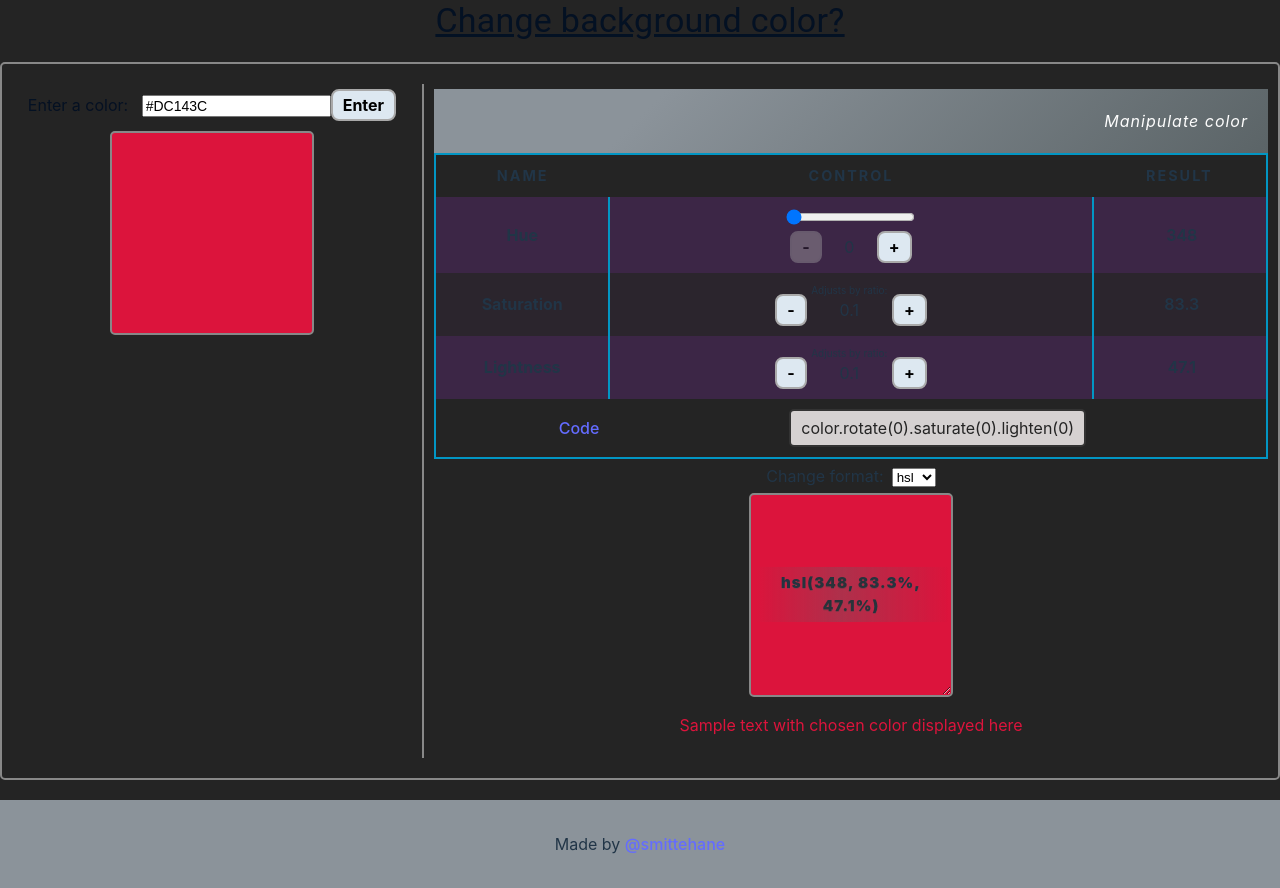
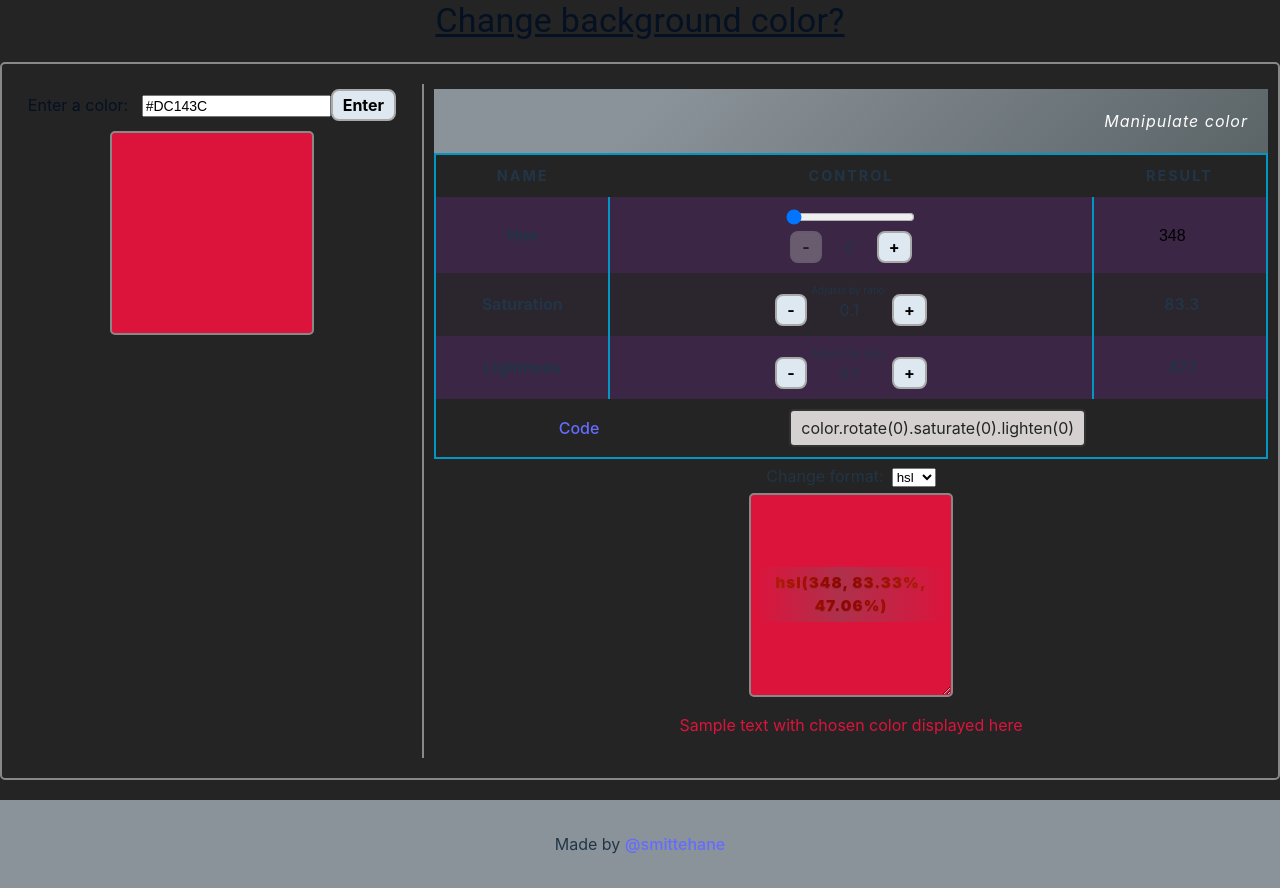
Before and after one commit to hane-smitter/palette-play, a React (Vite) app: page / in a window 1280 px wide. Built offline with nearby package versions, Linux system fonts and the light colour scheme.

Commit message:
Editable hue result, fix margin calculation on code result

```diff
--- a/src/App.css
+++ b/src/App.css
@@ -66,7 +66,7 @@ body {
     #5b64675b 45%,
     transparent 99%
   );
-  isolation: isolate;
+  /* isolation: isolate; */
 }
 .color-result .color-result-text-bg p {
   font-weight: 900;
@@ -86,6 +86,31 @@ body {
 
 input[type="color"] {
   cursor: pointer;
+}
+input:read-only {
+  border: none;
+  outline: none;
+  background-color: transparent;
+}
+input.color-result-input {
+  border: none;
+  text-align: center;
+  font-size: 16px;
+  font-weight: 500;
+}
+input.color-result-input:focus {
+  outline: 1.2px solid rgb(27, 27, 190);
+  caret-color: #3b2c2c;
+}
+input.color-result-input:not(:read-only) {
+  background-color: #fdfdfd;
+  color: rgb(37, 37, 37);
+}
+input.color-result-input:not(:placeholder-shown):invalid {
+  outline: 2px solid rgb(219, 18, 11);
+}
+input.color-result-input.has-error {
+  outline: 2px solid rgb(219, 18, 11);
 }
 
 .btn {
--- a/src/components/RightSide.jsx
+++ b/src/components/RightSide.jsx
@@ -1,7 +1,7 @@
 import { useState, useRef, useCallback, memo } from "react";
 import Color from "color";
 
-import Mixers from "./Mixers";
+import Mixers from "./mixers/Mixers";
 
 const RightSide = ({ colorValue, setColorValue }) => {
   const [, triggerRender] = useState(false);
@@ -15,14 +15,14 @@ const RightSide = ({ colorValue, setColorValue }) => {
       colorInView = manipulatedColor.current.hex();
       break;
     case "rgb":
-      colorInView = manipulatedColor.current.rgb().string();
+      colorInView = manipulatedColor.current.rgb().string(2);
       break;
     case "hsl":
-      colorInView = manipulatedColor.current.hsl().string();
+      colorInView = manipulatedColor.current.hsl().string(2);
       break;
 
     default:
-      colorInView = manipulatedColor.current.hsl().string();
+      colorInView = manipulatedColor.current.hsl().string(2);
   }
 
   const colorUpdater = useCallback(
--- a/src/components/Mixers.jsx
+++ b/src/components/mixers/Mixers.jsx
@@ -1,5 +1,6 @@
 import React, { useState, useRef, useEffect } from "react";
 import Color from "color";
+import ResultInput from "./ResultInput";
 
 function Mixers({ colorValue, colorUpdater }) {
   const color = new Color(colorValue);
@@ -57,9 +58,8 @@ function Mixers({ colorValue, colorUpdater }) {
     const newValue = Number(inpValue);
 
     const newColorDiff = colorTransform.current.rotate(newValue);
-    console.log({ newColorDiff });
+    // console.log({ newColorDiff });
     colorTransform.current = newColorDiff;
-
     colorHSL.current = newColorDiff.hsl();
     // console.log("NEW Hue Diff color: ", newColorDiff.hsl());
     colorUpdater({
@@ -71,6 +71,38 @@ function Mixers({ colorValue, colorUpdater }) {
     // Math.round(colorHSL.current?.color[0] * 100) / 100
 
     setHueSliderVal(newValue);
+  }
+  function handleHueResultChange(resultValue) {
+    const newValue = Number(resultValue);
+    if (newValue < 0 || newValue > 360) return;
+
+    const newColorDiff = colorTransform.current.hue(newValue);
+
+    let hueSliderDiff = newColorDiff.hsl()?.color[0] - color.hsl()?.color[0];
+    if (hueSliderDiff < 0 || hueSliderDiff > 360) {
+      // To calculate modulous
+      hueSliderDiff = ((hueSliderDiff % 360) + 360) % 360; // ((n % d) + d) % d
+    }
+    const sliderValue = Math.round(hueSliderDiff);
+
+    // console.log("handleHueResultChange called: ", newValue);
+    // console.log("hueSliderDiff: ", hueSliderDiff);
+    // console.log("newDiff1: ", newColorDiff.hsl()?.color[0]);
+    // console.log("color.hsl()2: ", color.hsl()?.color[0]);
+    // console.log(
+    //   "newColorDiff.hsl()?.color[0] - color.hsl()?.color[0]: ",
+    //   newColorDiff.hsl()?.color[0] - color.hsl()?.color[0]
+    // );
+
+    colorTransform.current = newColorDiff;
+    colorHSL.current = newColorDiff.hsl();
+    colorUpdater({
+      hue: Math.round(newColorDiff.hsl()?.color[0] * 100) / 100, // BUG on late update when we use hueResult Variable
+      saturation: saturationResult,
+      lightness: lightnessResult,
+    });
+
+    setHueSliderVal(sliderValue);
   }
 
   function handleSaturationChange(event, direction) {
@@ -179,7 +211,9 @@ function Mixers({ colorValue, colorUpdater }) {
                       -
                     </button>
                     &nbsp; &nbsp; &nbsp;
-                    {hueSliderVal}
+                    <span style={{ width: "3ch", textAlign: "center" }}>
+                      {hueSliderVal}
+                    </span>
                     &nbsp; &nbsp; &nbsp;
                     <button
                       className="btn"
@@ -207,36 +241,20 @@ function Mixers({ colorValue, colorUpdater }) {
                     onClick={(e) => {
                       // colorHSL.current?.color[0] = color.hsl()?.color[0];
                       const hue = Math.round(color.hsl()?.color[0] * 100) / 100;
-                      const restoreHue = [
-                        hue,
-                        colorHSL.current?.color[1],
-                        colorHSL.current?.color[2],
-                      ];
-
-                      colorHSL.current = {
-                        ...color.hsl(),
-                        color: [...restoreHue],
-                      };
-                      colorTransform.current = Color({
-                        h: restoreHue[0],
-                        s: restoreHue[1],
-                        l: restoreHue[2],
-                      });
-
-                      colorUpdater({
-                        hue: restoreHue[0],
-                        saturation: restoreHue[1],
-                        lightness: restoreHue[2],
-                      });
-
-                      // console.log("HUE_Restore:: ", restoreHue);
-                      triggerRender((prev) => !prev);
+                      handleHueResultChange(hue);
                     }}
                   >
                     restore
                   </button>
                 )}
-                <span style={{ fontWeight: 600 }}>&nbsp;{hueResult}</span>
+                <span style={{ fontWeight: 600 }}>
+                  <ResultInput
+                    resultChange={handleHueResultChange}
+                    resultValue={hueResult}
+                    min={0}
+                    max={360}
+                  />
+                </span>
               </td>
             </tr>
             <tr>
--- /dev/null
+++ b/src/components/mixers/ResultInput.jsx
@@ -0,0 +1,103 @@
+import { useRef, useState, useEffect } from "react";
+
+function ResultInput({ resultChange, resultValue, max = 100, min = 0 }) {
+  const [inpDisabled, setInpDisabled] = useState(true);
+  const [inputValue, setInputValue] = useState(Number(resultValue));
+  const [triggerSubmission, setTriggerSubmission] = useState(false);
+  const inputElem = useRef(null);
+
+  function handleInpChange(event) {
+    event.preventDefault();
+    setInputValue(Number(event.target.value));
+  }
+  function inpSubmit(event) {
+    event?.preventDefault();
+
+    if (inputElem.current) {
+      const isValid = checkValid(inputElem.current);
+      isValid && resultChange(inputValue);
+      inputElem.current.blur();
+    }
+    setInpDisabled(true);
+  }
+
+  /**
+   * Checks Validity of an Input element and modifies classname
+   * @param {HTMLInputElement} element Input element to check validity
+   * @returns {Boolean} - Whether input has error
+   */
+  function checkValid(element) {
+    let valid = true;
+    if (element) {
+      const noError = element.checkValidity();
+      valid = noError;
+      // console.log({ noError });
+
+      if (noError) {
+        element.classList.remove("has-error");
+      } else {
+        element.classList.add("has-error");
+      }
+    }
+
+    return valid;
+  }
+
+  useEffect(() => {
+    const Controller = new AbortController();
+
+    const elem = inputElem.current;
+    if (elem) {
+      elem.addEventListener(
+        "dblclick",
+        () => {
+          setInpDisabled(false);
+        },
+        {
+          signal: Controller.signal,
+        }
+      );
+      elem.addEventListener(
+        "blur",
+        () => {
+          if (elem.readOnly === true) return;
+          setTriggerSubmission((prev) => !prev);
+        },
+        {
+          signal: Controller.signal,
+        }
+      );
+    }
+
+    return () => {
+      Controller.abort("Color result listener(s) aborted");
+    };
+  }, []);
+
+  useEffect(() => {
+    setInputValue(resultValue);
+    checkValid(inputElem.current);
+  }, [resultValue]);
+
+  useEffect(() => {
+    inpSubmit();
+  }, [triggerSubmission]);
+
+  return (
+    <form onSubmit={inpSubmit} style={{ margin: 0 }}>
+      <input
+        ref={inputElem}
+        type="number"
+        readOnly={inpDisabled}
+        value={inputValue}
+        max={max}
+        min={min}
+        step={0.01}
+        onChange={handleInpChange}
+        className="color-result-input"
+      />
+    </form>
+  );
+}
+
+export default ResultInput;
```
